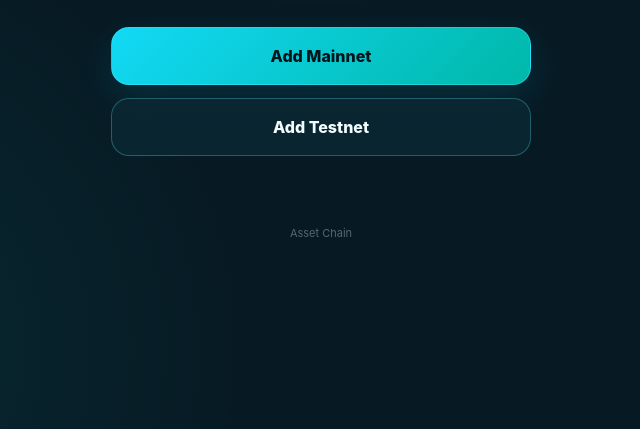
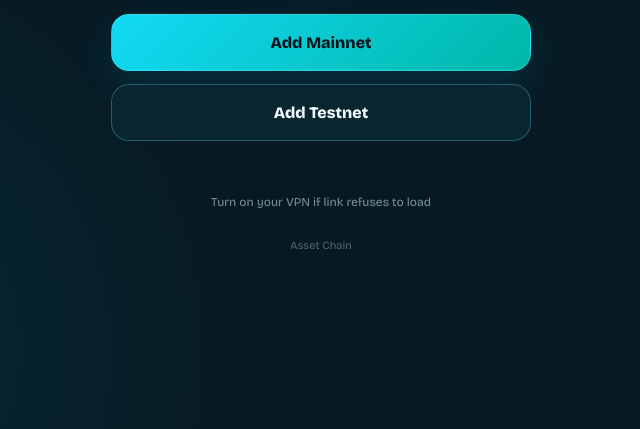
Before and after one commit to Dreazyempire/Add-Asset-Chain, a website built with Vite: page index.html in a window 1280 px wide. Shown: the part 371-800 px from the top of the page, without its empty margins (319-959 px from the left). Built offline with nearby package versions, Linux system fonts and the light colour scheme; no server answers; what @reown/appkit, @reown/appkit-adapter-ethers would draw is missing.

Commit message:
Update index.html

```diff
--- a/index.html
+++ b/index.html
@@ -4,13 +4,16 @@
   <meta charset="UTF-8" />
   <meta name="viewport" content="width=device-width, initial-scale=1.0" />
   <meta name="theme-color" content="#071A24" />
+  <link rel="preconnect" href="https://fonts.googleapis.com" />
+  <link rel="preconnect" href="https://fonts.gstatic.com" crossorigin />
+  <link href="https://fonts.googleapis.com/css2?family=Bricolage+Grotesque:opsz,wght@12..96,400..800&display=swap" rel="stylesheet" />
   <title>Asset Chain — Add to Wallet</title>
   <style>
     :root{--bg:#071A24;--card:#0B2934;--cyan:#12D9F5;--teal:#00B8A9;--white:#F2FCFF;--muted:#8DA9B3}
     *{box-sizing:border-box} body{margin:0;min-height:100vh;background:
     radial-gradient(circle at 50% 12%,rgba(18,217,245,.16),transparent 30%),
     radial-gradient(circle at 10% 90%,rgba(0,184,169,.10),transparent 32%),var(--bg);
-    color:var(--white);font-family:Inter,system-ui,-apple-system,BlinkMacSystemFont,"Segoe UI",sans-serif;
+    color:var(--white);font-family:'Bricolage Grotesque',system-ui,-apple-system,BlinkMacSystemFont,"Segoe UI",sans-serif;
     display:grid;place-items:center;padding:24px}
     .wrap{width:min(420px,100%);text-align:center}.logo{width:88px;height:88px;border-radius:24px;object-fit:cover;
     box-shadow:0 0 45px rgba(18,217,245,.18);margin-bottom:22px}h1{font-size:36px;line-height:1.05;
@@ -21,6 +24,7 @@
     .network.secondary{color:var(--white);background:rgba(11,41,52,.8);box-shadow:none}
     .network:active{transform:scale(.99)}#status{min-height:20px;color:var(--muted);font-size:12px;margin-top:20px}
     .foot{color:rgba(141,169,179,.55);font-size:11px;margin-top:30px}
+    .vpn{color:var(--muted);font-size:12px;margin-top:14px;opacity:.85}
     .hidden{display:none}
   </style>
 </head>
@@ -34,6 +38,7 @@
       <button class="network secondary" id="testnet">Add Testnet</button>
     </div>
     <div id="status"></div>
+    <p class="vpn">Turn on your VPN if link refuses to load</p>
     <div class="foot">Asset Chain</div>
   </main>
   <script type="module" src="/src/main.js"></script>
```
